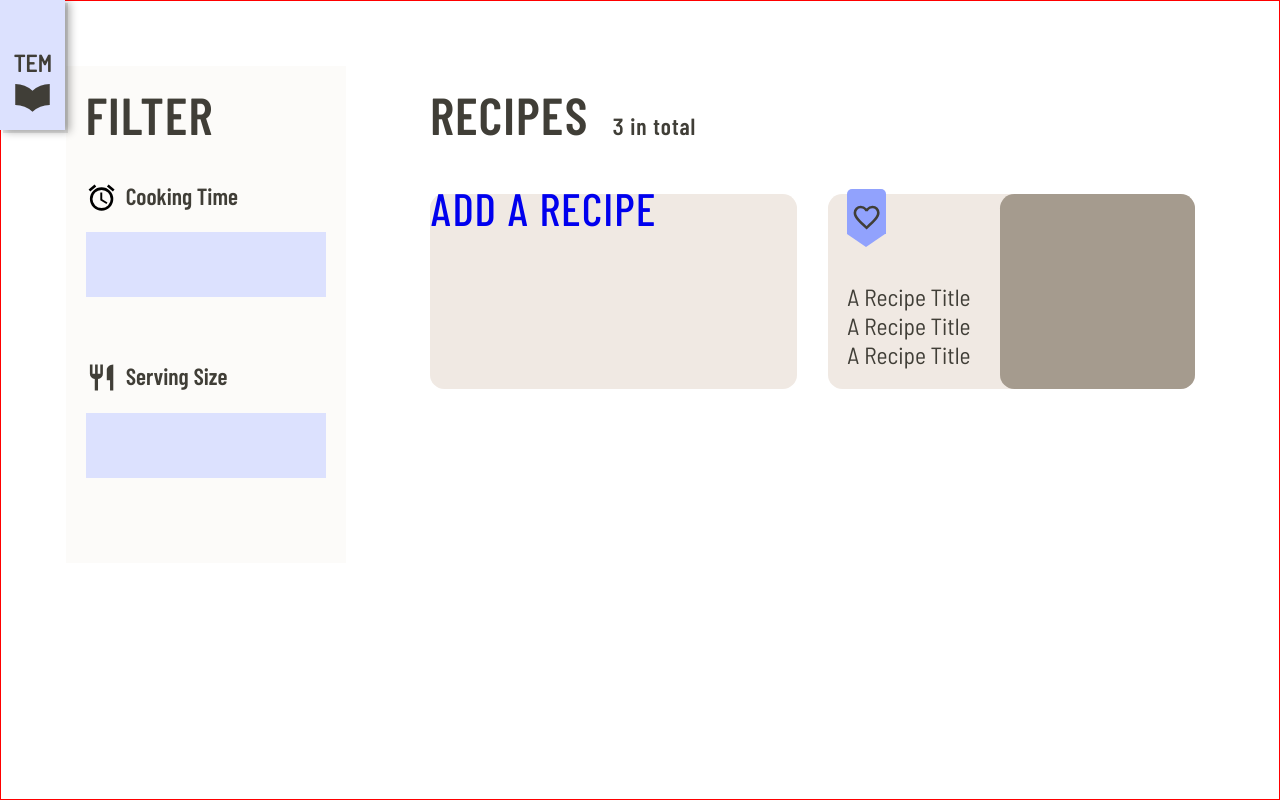
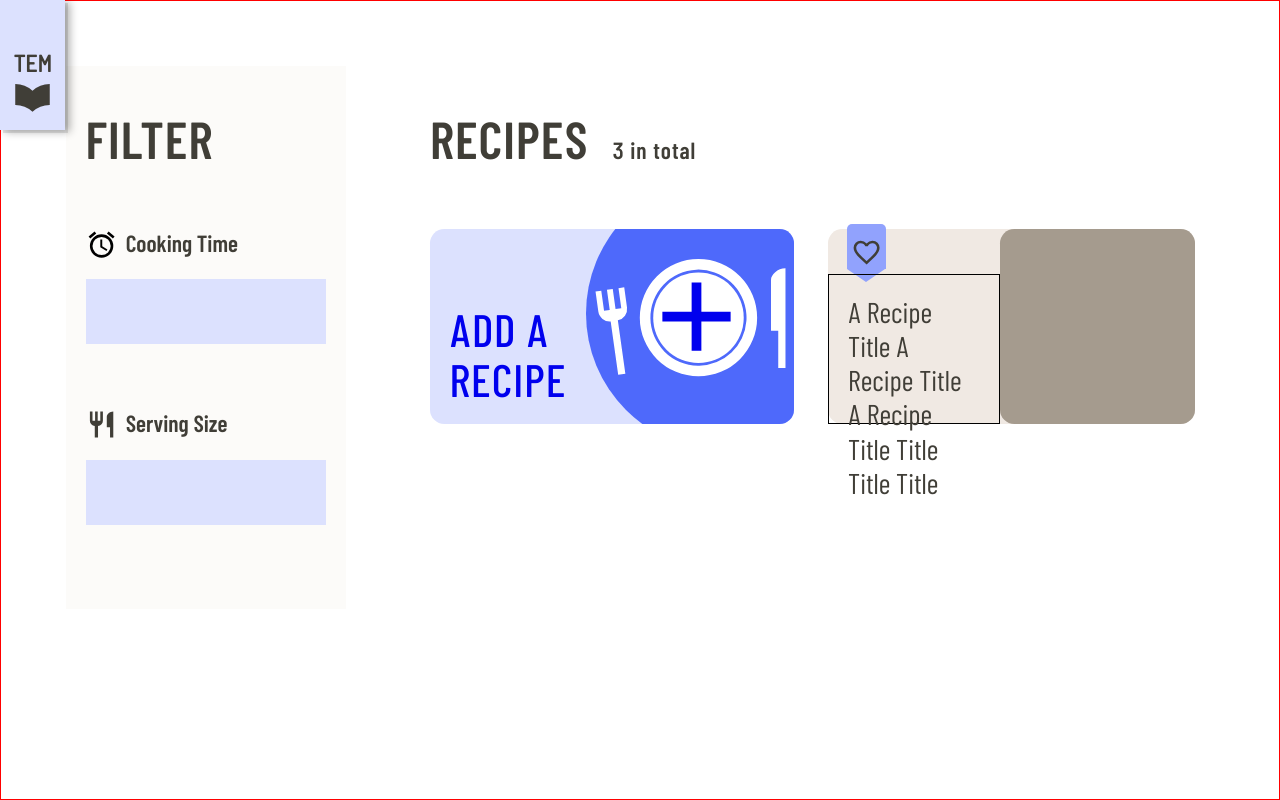
Before and after one commit to nadgerz/theEternalMenu, a React (Vite) app: page / in a window 1280 px wide. Built offline with nearby package versions, Linux system fonts and the light colour scheme.

Commit message:
initial styling of add-recipe-card

```diff
--- a/src/assets/CSS/layout.css
+++ b/src/assets/CSS/layout.css
@@ -21,7 +21,8 @@ html {
 
 main {
   margin: 0 auto;
-  max-width: var(--main-width);
+  max-width: 100%;
+  width: var(--main-width);
   min-height: 100vh;
   padding: var(--padding-big);
   border: 1px solid red;
@@ -120,6 +121,18 @@ svg {
   align-self: flex-end;
   padding: var(--padding-small);
   position: relative;
+  height: calc((var(--recipe-card-height)) - 3.5rem);
+  border: 1px solid black;
+}
+
+.recipe-card-title p {
+  font-family: DisplayRegular, 'Helvetica', 'Arial', sans-serif;
+  font-size: 2.2rem;
+
+  /* truncate the title ... */
+  /*white-space: nowrap;*/
+  overflow: hidden;
+  text-overflow: ellipsis;
 }
 
 .recipe-card .recipe-thumb {
--- a/src/assets/CSS/styles.css
+++ b/src/assets/CSS/styles.css
@@ -22,7 +22,7 @@ html {
 
   --color-highlight-dark: #0530bf;
   --color-highlight-medium: #91a2fd;
-  --color-highlight-light: #0530bf;
+  --color-highlight-light: #4e69fb;
   --color-highlight-light-bg: #dce1fe;
 
   /*  R A D I U S  */
@@ -82,6 +82,57 @@ a.btn.secondary {
   /*padding-top: 10%;*/
 }
 
+/* R E C I P E   A D D  B U T T O N */
+
+#add-recipe {
+  background-color: var(--color-highlight-light-bg);
+  overflow: hidden;
+  position: relative;
+  padding: var(--padding-small);
+  display: flex;
+}
+
+#add-recipe div:first-child {
+  max-width: var(--recipe-card-height);
+  align-self: flex-end;
+}
+
+.add-recipe-icons {
+  background-color: var(--color-highlight-light);
+  border-radius: 50%;
+  height: 21rem;
+  width: 21rem;
+  position: absolute;
+  top: -4rem;
+  right: -5rem;
+  overflow: hidden;
+}
+
+.add-recipe-icons svg {
+  position: absolute;
+}
+
+.add-recipe-icons svg:first-child {
+  /* plate & cutlerly */
+  width: 15rem;
+  top: 6rem;
+  left: 0.5rem;
+}
+
+.add-recipe-icons svg:last-child {
+  /* plus sign */
+  width: 9rem;
+  height: 9rem;
+  top: 6.3rem;
+  left: 4rem;
+  transition: 0.3s ease-in-out;
+}
+
+.add-recipe-icons svg:last-child:hover {
+  color: var(--color-highlight);
+  transform: scale(1.1);
+}
+
 /* ------------------------------------------------------------------------- */
 /*      F O R M S       */
 /* ------------------------------------------------------------------------- */
--- a/src/assets/CSS/typography.css
+++ b/src/assets/CSS/typography.css
@@ -51,8 +51,8 @@ import './index.css'; A CSS file like this goes through the build pipeline, and
 
 /* VARIABLES */
 html {
-  --line-height-standard: 2.2rem;
-  --line-height-double: 4.4rem;
+  --line-height-standard: 1.2;
+  --line-height-double: 2;
 
   font-size: 10px;
   line-height: var(--line-height-standard);
@@ -117,7 +117,7 @@ h3 {
   font-family: DisplayMedium, 'Helvetica', 'Arial', sans-serif;
   font-size: 3.5rem;
   letter-spacing: 1px;
-  /*line-height: var(--line-height-standard);*/
+  line-height: 1.1;
   /* margin-top: --line-height-standard;*/
   /*margin-bottom: var(--line-height-standard);*/
   text-transform: uppercase;
--- a/src/assets/SVG/svg.js
+++ b/src/assets/SVG/svg.js
@@ -115,9 +115,14 @@ export const ServingSizeIcon = () => {
       xmlnsXlink={xmlnsXlink}
     >
       <title>svg_serving_size</title>
-      {/*<g id="bg">*/}
-      {/*  <path id="Path_1935" data-name="Path 1935" d="M0,0H24V24H0Z" style="fill: none"/>*/}
-      {/*</g>*/}
+      <g id="bg">
+        <path
+          id="Path_1935"
+          data-name="Path 1935"
+          d="M0,0H24V24H0Z"
+          fill={'none'}
+        />
+      </g>
       <g id="icon">
         <path
           id="Path_1934"
@@ -129,3 +134,49 @@ export const ServingSizeIcon = () => {
     </svg>
   );
 };
+
+export const PlateAndCutleryIcon = () => {
+  return (
+    <svg xmlns={xmlns} xmlnsXlink={xmlnsXlink} viewBox="0 0 140 90">
+      <title>svg_plate_cutlery</title>
+      <g id="icon">
+        <g>
+          <path
+            d="M24.41,37.64l-2-14.42-4.11.57,2,14.43-4.12.57-2-14.42L10,25l2,14.42L7.93,40l-2-14.42-4.12.58,2,14.42a8.3,8.3,0,0,0,8.87,7.1L18.08,86l5.15-.73L17.83,46.9A8.28,8.28,0,0,0,24.41,37.64Z"
+            fill={'#fff'}
+          />
+          <circle cx="75.72" cy="45" r="32.5" fill={'#fff'} />
+          <path
+            d="M75.72,2.88A42.12,42.12,0,1,0,117.84,45,42.12,42.12,0,0,0,75.72,2.88ZM110.22,45c0,.83,0,1.65-.1,2.47a34.49,34.49,0,0,1-33.72,32l-.68,0h-.46a34.5,34.5,0,1,1,34.86-36.92C110.18,43.38,110.22,44.18,110.22,45Z"
+            fill={'#fff'}
+          />
+          <path
+            d="M127.82,17.82V54.47H133V81.11h5.2V9.5C132.48,9.5,127.82,14.16,127.82,17.82Z"
+            fill={'#fff'}
+          />
+        </g>
+      </g>
+    </svg>
+  );
+};
+
+export const AddIcon = () => {
+  return (
+    <svg xmlns={xmlns} xmlnsXlink={xmlnsXlink} viewBox={`0 0 ${S} ${S}`}>
+      <title>svg_add</title>
+      {/*<g id="bg">*/}
+      {/*  <path id="Path_913"*/}
+      {/*        data-name="Path 913" d="M0,0H24V24H0Z"*/}
+      {/*        fill={'none'}/>*/}
+      {/*</g>*/}
+      <g id="icon">
+        <path
+          id="Path_912"
+          data-name="Path 912"
+          d="M19,13H13v6H11V13H5V11h6V5h2v6h6Z"
+          fill={'currentColor'}
+        />
+      </g>
+    </svg>
+  );
+};
--- a/src/components/Filter.js
+++ b/src/components/Filters.js
@@ -1,7 +1,7 @@
 import React from 'react';
 import { CookingTimeIcon, ServingSizeIcon } from '../assets/SVG/svg';
 
-const Filter = () => {
+const Filters = () => {
   return (
     <aside id={'recipe-filter'}>
       <h2>Filter</h2>
@@ -23,4 +23,4 @@ const Filter = () => {
   );
 };
 
-export default Filter;
+export default Filters;
--- a/src/components/RecipeCard.js
+++ b/src/components/RecipeCard.js
@@ -6,7 +6,7 @@ const RecipeCard = () => {
     <div className="recipe-card">
       <HeartTag />
       <div className={'recipe-card-title'}>
-        <p>A Recipe Title A Recipe Title A Recipe Title</p>
+        <p>A Recipe Title A Recipe Title A Recipe Title Title Title Title</p>
       </div>
       <div className={'recipe-thumb'}></div>
     </div>
--- a/src/pages/Overview.js
+++ b/src/pages/Overview.js
@@ -1,8 +1,10 @@
 import React from 'react';
-import Filter from '../components/Filter';
+import Filters from '../components/Filters';
 import RecipeCard from '../components/RecipeCard';
 
 import mockImage from '../assets/imgs/iu-1.jpeg';
+import mockImage2 from '../assets/imgs/iu-2.jpeg';
+import { PlateAndCutleryIcon, AddIcon } from '../assets/SVG/svg';
 
 const mockData = {
   user: {
@@ -13,6 +15,7 @@ const mockData = {
       },
       {
         title: 'Boiled Eggs',
+        img: [mockImage2],
       },
       {
         title: 'Scrambled Eggs',
@@ -25,18 +28,27 @@ const Overview = () => {
   return (
     <div id={'overview'} className={'recipes-and-filter'}>
       {/* TODO: Filter will need to be passed props from user */}
-      <Filter />
+      <Filters />
 
       <article id="recipes">
         <h2>
           Recipes <span>{mockData.user.recipes.length} in total</span>
         </h2>
         <div className={'recipe-grid'}>
-          <div id={'add-recipe'} className="recipe-card add-recipe">
-            <h3>
-              <a href="/">Add a Recipe</a>
-            </h3>
-          </div>
+          <a href="/">
+            <div id={'add-recipe'} className="recipe-card">
+              <div>
+                <h3>
+                  Add a <br /> Recipe
+                </h3>
+              </div>
+              <div className={'add-recipe-icons'}>
+                <PlateAndCutleryIcon className={'svg-plate-cutlery'} />
+                <AddIcon />
+              </div>
+            </div>
+          </a>
+
           <RecipeCard />
         </div>
       </article>
```
Also changed, not shown: src/assets/SVG/svg_plate_cutlery.svg (added).
